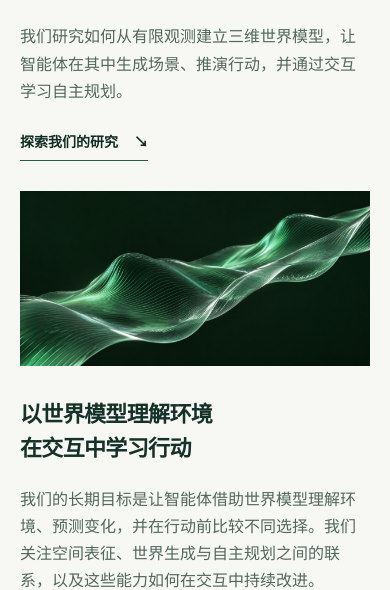
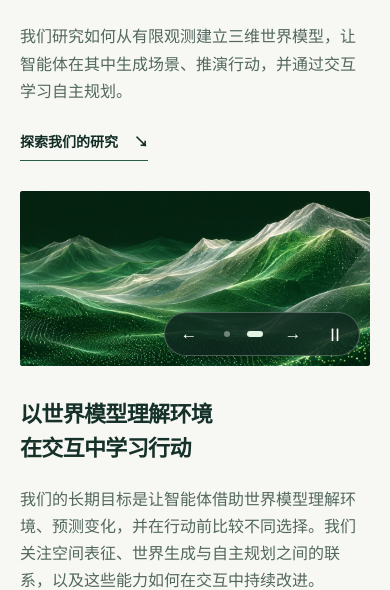
Before and after one commit to Max-luo-song/team-page, a plain HTML site: page index.html in a window 390 px wide. Shown: the part 257-847 px from the top of the page. Drawn offline with Linux system fonts and the light colour scheme.

Commit message:
Add accessible homepage image carousel

```diff
--- a/content.js
+++ b/content.js
@@ -4,7 +4,10 @@ const teamSite = {
   headline: "世界模型与空间智能",
   intro: "我们研究如何从有限观测建立三维世界模型，让智能体在其中生成场景、推演行动，并通过交互学习自主规划。",
   vision: "我们的长期目标是让智能体借助世界模型理解环境、预测变化，并在行动前比较不同选择。我们关注空间表征、世界生成与自主规划之间的联系，以及这些能力如何在交互中持续改进。",
-  heroImage: "./hero.jpg",
+  heroImages: [
+    { src: "./hero.jpg", alt: "抽象曲面研究示意图" },
+    { src: "./hero-world.jpg", alt: "三维点云地形研究示意图" },
+  ],
   about: "Universe Lab 由来自华东师范大学与上海创智学院的学生共同推进。我们通过论文讨论、代码实现和实验反馈形成研究判断，目前主要在自动驾驶场景中验证三维重建、可控生成与闭环评测方法。",
   practices: [
     { title: "共同探索", description: "从读懂一篇论文到复现一个实验，成员共同分享代码、讨论结果，并在相互评审中修正想法。" },
--- a/index.html
+++ b/index.html
@@ -5,9 +5,9 @@
   <meta name="viewport" content="width=device-width, initial-scale=1">
   <meta name="description" content="Universe Lab 研究从有限观测重建三维世界，以及基于场景模型的数据生成、决策推演与智能体自主规划。">
   <title>Universe Lab</title>
-  <link rel="stylesheet" href="./style.css?v=20261118-visual">
-  <script defer src="./content.js?v=20261118-visual"></script>
-  <script defer src="./site.js?v=20261118-visual"></script>
+  <link rel="stylesheet" href="./style.css?v=20261118-carousel">
+  <script defer src="./content.js?v=20261118-carousel"></script>
+  <script defer src="./site.js?v=20261118-carousel"></script>
 </head>
 <body>
   <a class="skip" href="#main">跳到正文</a>
@@ -27,7 +27,15 @@
         <p id="intro" class="intro"></p>
         <a class="button" href="#research">探索我们的研究 <span aria-hidden="true">↘</span></a></div>
       </div>
-      <div id="hero-art" class="hero-art" aria-hidden="true"></div>
+      <section id="hero-art" class="hero-art" aria-label="研究图片" aria-roledescription="轮播">
+        <div id="hero-track" class="hero-track" tabindex="0" aria-label="研究图片，左右滑动查看"></div>
+        <div id="hero-controls" class="hero-controls" hidden>
+          <button id="hero-previous" class="carousel-button" type="button" aria-label="上一张图片">←</button>
+          <div id="hero-dots" class="hero-dots" aria-label="选择图片"></div>
+          <button id="hero-next" class="carousel-button" type="button" aria-label="下一张图片">→</button>
+          <button id="hero-play" class="carousel-button" type="button" aria-label="暂停自动播放">Ⅱ</button>
+        </div>
+      </section>
     </section>
     <section class="vision wrap" aria-labelledby="vision-title">
       <h2 id="vision-title">以世界模型理解环境<br>在交互中学习行动</h2>
--- a/site.js
+++ b/site.js
@@ -21,13 +21,97 @@ document.querySelectorAll("[data-name]").forEach((node) => { node.textContent =
 document.getElementById("headline").textContent = teamSite.headline;
 document.getElementById("intro").textContent = teamSite.intro;
 document.getElementById("vision-copy").textContent = teamSite.vision;
-if (teamSite.heroImage) {
+const hero = document.getElementById("hero-art");
+const track = document.getElementById("hero-track");
+const heroImages = teamSite.heroImages ?? (teamSite.heroImage ? [{ src: teamSite.heroImage, alt: "" }] : []);
+const reducedMotion = window.matchMedia("(prefers-reduced-motion: reduce)");
+const dots = [];
+let currentSlide = 0;
+let autoplay = !reducedMotion.matches;
+let carouselTimer;
+
+heroImages.forEach((item, index) => {
+  const slide = element("div", "hero-slide");
+  slide.setAttribute("role", "group");
+  slide.setAttribute("aria-roledescription", "幻灯片");
+  slide.setAttribute("aria-label", String(index + 1) + " / " + heroImages.length);
   const image = element("img");
-  image.alt = "";
-  image.src = teamSite.heroImage;
-  image.addEventListener("error", () => image.remove());
-  document.getElementById("hero-art").append(image);
+  image.src = item.src;
+  image.alt = item.alt || "";
+  image.draggable = false;
+  slide.append(image);
+  track.append(slide);
+
+  const dot = element("button", "hero-dot");
+  dot.type = "button";
+  dot.setAttribute("aria-label", "查看第 " + (index + 1) + " 张图片");
+  dot.addEventListener("click", () => showSlide(index));
+  document.getElementById("hero-dots").append(dot);
+  dots.push(dot);
+});
+
+function updateCarouselControls() {
+  dots.forEach((dot, index) => {
+    dot.setAttribute("aria-pressed", String(index === currentSlide));
+  });
+  const play = document.getElementById("hero-play");
+  play.textContent = autoplay ? "Ⅱ" : "▶";
+  play.setAttribute("aria-label", autoplay ? "暂停自动播放" : "开始自动播放");
 }
+
+function scheduleCarousel() {
+  clearTimeout(carouselTimer);
+  const paused = document.hidden || hero.matches(":hover") || hero.contains(document.activeElement);
+  if (autoplay && heroImages.length > 1 && !paused) {
+    carouselTimer = setTimeout(() => showSlide(currentSlide + 1), 6000);
+  }
+}
+
+function showSlide(index) {
+  currentSlide = (index + heroImages.length) % heroImages.length;
+  track.scrollTo({
+    left: currentSlide * track.clientWidth,
+    behavior: reducedMotion.matches ? "instant" : "smooth",
+  });
+  updateCarouselControls();
+  scheduleCarousel();
+}
+
+track.addEventListener("scroll", () => {
+  currentSlide = Math.round(track.scrollLeft / track.clientWidth);
+  updateCarouselControls();
+  scheduleCarousel();
+}, { passive: true });
+track.addEventListener("keydown", (event) => {
+  if (event.key === "ArrowLeft" || event.key === "ArrowRight") {
+    event.preventDefault();
+    showSlide(currentSlide + (event.key === "ArrowRight" ? 1 : -1));
+  }
+});
+document.getElementById("hero-previous").addEventListener("click", () => showSlide(currentSlide - 1));
+document.getElementById("hero-next").addEventListener("click", () => showSlide(currentSlide + 1));
+document.getElementById("hero-play").addEventListener("click", () => {
+  autoplay = !autoplay;
+  updateCarouselControls();
+  scheduleCarousel();
+});
+hero.addEventListener("pointerenter", scheduleCarousel);
+hero.addEventListener("pointerleave", scheduleCarousel);
+hero.addEventListener("focusin", scheduleCarousel);
+hero.addEventListener("focusout", () => setTimeout(scheduleCarousel, 0));
+document.addEventListener("visibilitychange", scheduleCarousel);
+reducedMotion.addEventListener("change", () => {
+  autoplay = !reducedMotion.matches;
+  updateCarouselControls();
+  scheduleCarousel();
+});
+window.addEventListener("resize", () => {
+  track.scrollTo({ left: currentSlide * track.clientWidth, behavior: "instant" });
+});
+document.getElementById("hero-controls").hidden = heroImages.length < 2;
+hero.hidden = heroImages.length === 0;
+updateCarouselControls();
+scheduleCarousel();
 
 renderList("research-list", teamSite.research, (item) => {
   const card = element("article", "research-card");
--- a/style.css
+++ b/style.css
@@ -178,3 +178,20 @@ h2 { font-weight: 600; }
   .person-details { margin: 5px 0 0; }
   .person-details dt { margin-top: 10px; }
 }
+
+.hero-art { position: relative; overflow: hidden; }
+.hero-track { display: flex; width: 100%; height: 100%; overflow-x: auto; overscroll-behavior-x: contain; scroll-snap-type: x mandatory; scrollbar-width: none; }
+.hero-track::-webkit-scrollbar { display: none; }
+.hero-slide { flex: 0 0 100%; height: 100%; scroll-snap-align: start; scroll-snap-stop: always; }
+.hero-controls { position: absolute; right: 18px; bottom: 16px; display: flex; align-items: center; gap: 6px; padding: 3px 6px; border: 1px solid #ffffff40; border-radius: 28px; background: #10291fd9; color: white; }
+.carousel-button, .hero-dot { appearance: none; border: none; cursor: pointer; color: inherit; }
+.carousel-button { display: grid; place-items: center; width: 36px; height: 36px; border-radius: 50%; background: transparent; font-size: 17px; }
+.carousel-button:hover, .carousel-button:focus-visible { background: #ffffff28; }
+.hero-dots { display: flex; align-items: center; }
+.hero-dot { width: 28px; height: 36px; background: transparent; position: relative; }
+.hero-dot::after { content: ""; width: 6px; height: 6px; border-radius: 50%; background: #ffffff65; position: absolute; top: 15px; left: 11px; }
+.hero-dot[aria-pressed="true"]::after { background: #e3f4e4; width: 16px; left: 6px; border-radius: 5px; }
+.carousel-button:focus-visible, .hero-dot:focus-visible, .hero-track:focus-visible { outline: 2px solid #c9ebd5; outline-offset: -2px; }
+@media (max-width: 520px) {
+  .hero-controls { right: 10px; bottom: 10px; }
+}
```
Also changed, not shown: hero-world.jpg (added), 1 other file.
